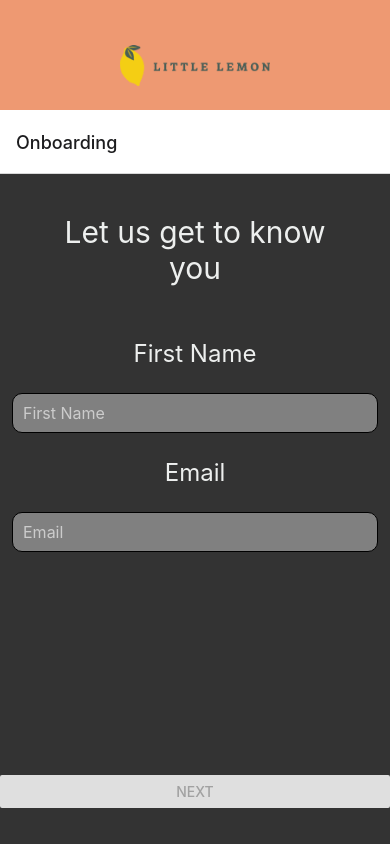
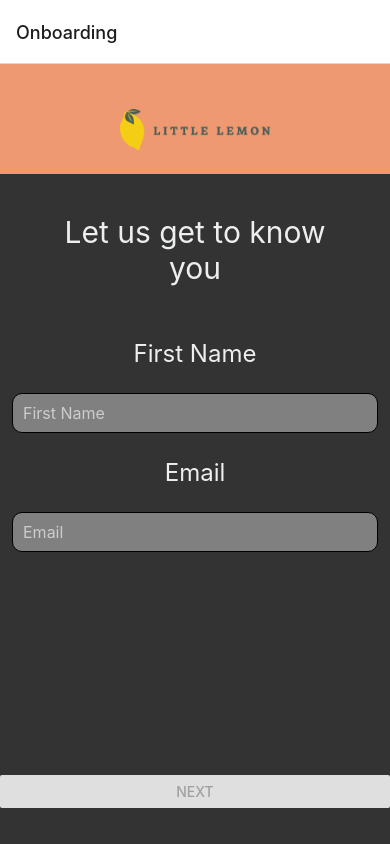
Before and after one commit to Tatonka-Huygens/little-lemon, a React Native app in the folder little-lemon/: screen /Onboarding in a window 390 px wide. Built offline with nearby package versions, Linux system fonts and the light colour scheme.

Commit message:
On boarding Header  :P~

```diff
--- a/little-lemon/App.js
+++ b/little-lemon/App.js
@@ -6,7 +6,7 @@ import { createNativeStackNavigator } from '@react-navigation/native-stack';
 import SplashScreen from './screens/SplashScreen';
 import OnboardingScreen from './screens/Onboarding';
 import HomeScreen from './screens/Home'; // import your Home screen
-import Header from './screens/Header';
+import Header from './screens/OBHeader';
 import ProfileScreen from './screens/Profile';
 
 const Stack = createNativeStackNavigator();
@@ -36,7 +36,6 @@ export default function App() {
 
       return (
         <>
-        <Header />
         <NavigationContainer>
           <Stack.Navigator initialRouteName={isOnboardingCompleted ? "Home" : "Onboarding"}>
             <Stack.Screen name="Onboarding" component={OnboardingScreen} />
--- /dev/null
+++ b/little-lemon/screens/AvatarContext.js
@@ -0,0 +1,6 @@
+// AvatarContext.js
+import React from 'react';
+
+const AvatarContext = React.createContext(null);
+
+export default AvatarContext;
--- a/little-lemon/screens/Header.js
+++ b/little-lemon/screens/Header.js
@@ -1,46 +1,12 @@
-import React, { useEffect, useRef } from 'react';
-import { View, Text, StyleSheet, Animated } from 'react-native';
+import React from 'react';
+import { View, Text, StyleSheet, Image } from 'react-native';
 
-export default function LittleLemonHeader() {
-  const bounceValue = useRef(new Animated.Value(500)).current;
-  const spinValue = useRef(new Animated.Value(0)).current;
-
-  useEffect(() => {
-    Animated.sequence([
-      Animated.spring(bounceValue, {
-        toValue: 0,
-        speed: 3,
-        bounciness: 15,
-        useNativeDriver: true,
-      }),
-      Animated.spring(bounceValue, {
-        toValue: 0,
-        speed: 1,
-        bounciness: 20,
-        useNativeDriver: true,
-      }),
-      Animated.timing(spinValue, {
-        toValue: 1,
-        duration: 800,
-        useNativeDriver: true,
-      }),
-    ]).start();
-  }, []);
-
-  const spin = spinValue.interpolate({
-    inputRange: [0, 1],
-    outputRange: ['0deg', '360deg'],
-  });
-
+export default function Header() {
     return (
         <View style={styles.container}>
-      <Animated.Image
-        style={[
-          styles.logo,
-          { transform: [{ translateX: bounceValue }, { rotate: spin }] },
-        ]}
+            <Image
+                style={styles.logo}
                 source={require('../img/LittleLemonLogo.png')}
-        resizeMode="contain"
             />
         </View>
     );
@@ -50,6 +16,7 @@ const styles = StyleSheet.create({
     container: {
         backgroundColor: '#EE9972',
         alignItems: 'center', // to center the items horizontally
+        justifyContent: 'center', // to center the items vertically
     },
     headerText: {
         padding: 20,
--- a/little-lemon/screens/Home.js
+++ b/little-lemon/screens/Home.js
@@ -1,11 +1,15 @@
 import * as React from 'react';
 import { View, Text } from 'react-native';
+import Header from './Header';
 
 function HomeScreen() {
     return (
+        <>
+        <Header />
         <View style={{ flex: 1, alignItems: 'center', justifyContent: 'center' }}>
             <Text>Home Page</Text>
         </View>
+        </>
     );
 }
 
--- /dev/null
+++ b/little-lemon/screens/OBHeader.js
@@ -0,0 +1,67 @@
+import React, { useEffect, useRef } from 'react';
+import { View, Text, StyleSheet, Animated } from 'react-native';
+
+export default function OBHeader() {
+  const bounceValue = useRef(new Animated.Value(500)).current;
+  const spinValue = useRef(new Animated.Value(0)).current;
+
+  useEffect(() => {
+    Animated.sequence([
+      Animated.spring(bounceValue, {
+        toValue: 0,
+        speed: 3,
+        bounciness: 15,
+        useNativeDriver: true,
+      }),
+      Animated.spring(bounceValue, {
+        toValue: 0,
+        speed: 1,
+        bounciness: 20,
+        useNativeDriver: true,
+      }),
+      Animated.timing(spinValue, {
+        toValue: 1,
+        duration: 800,
+        useNativeDriver: true,
+      }),
+    ]).start();
+  }, []);
+
+  const spin = spinValue.interpolate({
+    inputRange: [0, 1],
+    outputRange: ['0deg', '360deg'],
+  });
+
+  return (
+    <View style={styles.container}>
+      <Animated.Image
+        style={[
+          styles.logo,
+          { transform: [{ translateX: bounceValue }, { rotate: spin }] },
+        ]}
+        source={require('../img/LittleLemonLogo.png')}
+        resizeMode="contain"
+      />
+    </View>
+  );
+}
+
+const styles = StyleSheet.create({
+  container: {
+    backgroundColor: '#EE9972',
+    alignItems: 'center', // to center the items horizontally
+  },
+  headerText: {
+    padding: 20,
+    fontSize: 20,
+    color: 'black',
+    textAlign: 'center',
+  },
+  logo: {
+    height: 50,
+    width: 150,
+    resizeMode: 'contain',
+    marginTop: 40,
+    marginBottom: 20,
+  },
+});
--- a/little-lemon/screens/Onboarding.js
+++ b/little-lemon/screens/Onboarding.js
@@ -9,6 +9,7 @@ import {
   Alert,
 } from 'react-native';
 import AsyncStorage from '@react-native-async-storage/async-storage';
+import OBHeader from './OBHeader';
 
 
 export default function OnboardingScreen({ navigation }) {
@@ -55,6 +56,8 @@ export default function OnboardingScreen({ navigation }) {
 
 
     return (
+      <>
+      <OBHeader />
         <View style={styles.container}>
           <ScrollView keyboardDismissMode='on-drag'>
             <Text style={styles.headerText}>Let us get to know you</Text>
@@ -84,6 +87,7 @@ export default function OnboardingScreen({ navigation }) {
             />
           </View>
         </View>
+        </>
       );
     }
 
--- a/little-lemon/screens/Profile.js
+++ b/little-lemon/screens/Profile.js
@@ -12,6 +12,7 @@ import {
 import { CheckBox } from 'react-native-elements';
 import * as ImagePicker from 'expo-image-picker';
 import AsyncStorage from '@react-native-async-storage/async-storage';
+import Header from './Header';
 
 
 
@@ -137,6 +138,8 @@ export default function ProfileScreen({ route, navigation}) {
     }, []);
 
     return (
+      <>
+      <Header />
         <ScrollView style={styles.container} keyboardDismissMode='on-drag'>
           <Text style={styles.headerText}>Personal information</Text>
           <Text style={styles.regularText}>Avatar</Text>
@@ -251,6 +254,7 @@ export default function ProfileScreen({ route, navigation}) {
         </View>
         </View>
         </ScrollView>
+        </>
       );
     }
 
```
Lines whose indentation alone changed are shown as unchanged.
